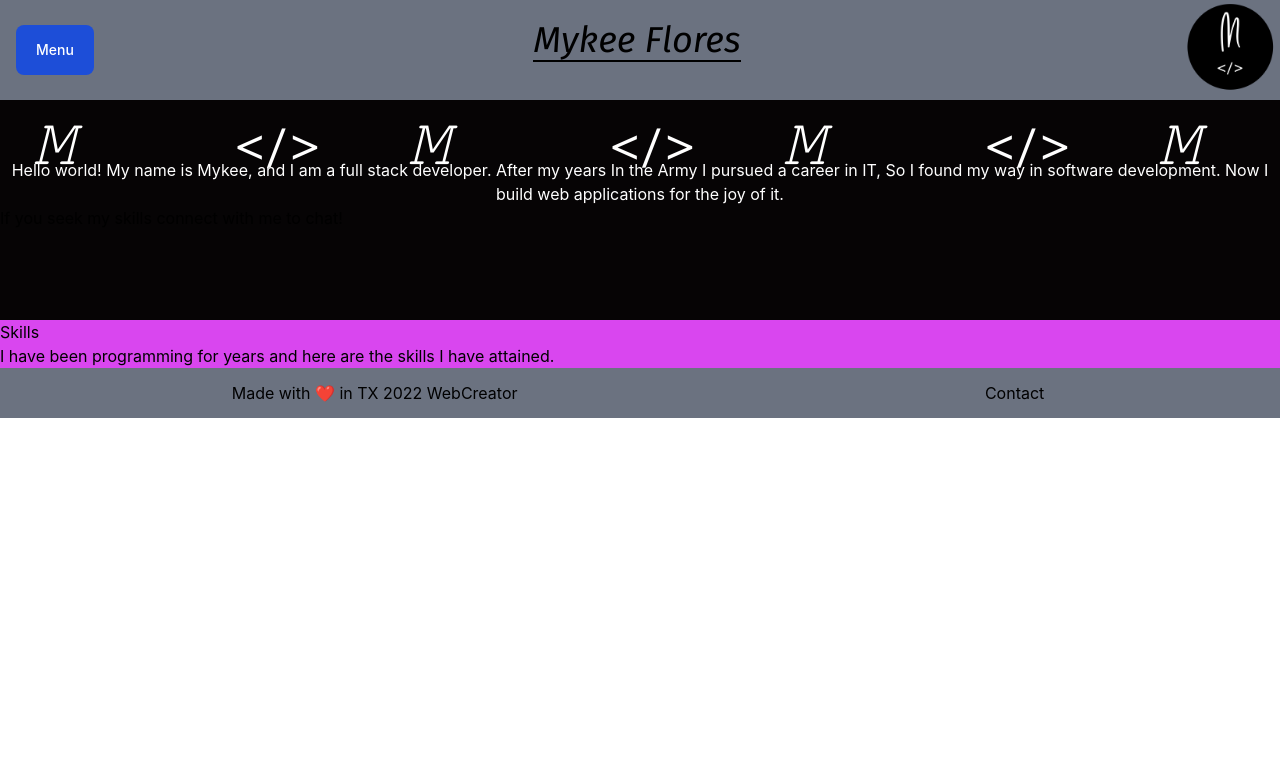
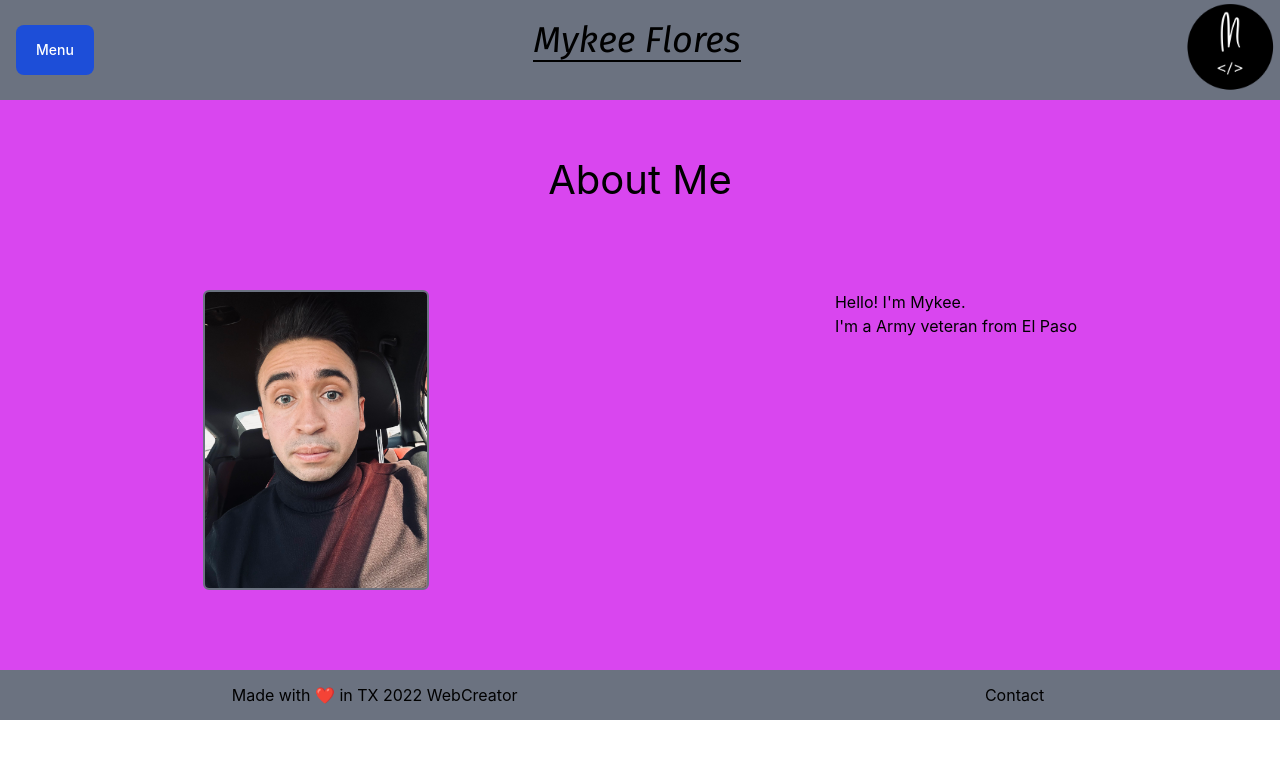
Before and after one commit to Mykee9900/MikePortfolio, a React (Create React App) app: page /about in a window 1280 px wide. Shown: the top 758 px of the page. Built offline with nearby package versions, Linux system fonts and the light colour scheme.

Commit message:
Saving changes to About

```diff
--- a/src/components/About.js
+++ b/src/components/About.js
@@ -1,16 +1,16 @@
 import React from "react";
+import aboutPhoto from "../media/aboutPhoto.jpg";
 
 const About = () => {
     return (
-        <div className="mt-[20px]">
-            <div className="bg-AboutBg bg-contain  top-[80px] z-1 h-[300px] w-full">
-                <h1 className="text-5xl text-center py-5 text-white">About Me</h1>
-                <p className="text-white pt-[50px] text-center">Hello world! My name is Mykee, and I am a full stack developer. After my years In the Army I pursued a career in IT, So I found my way in software development. Now I build web applications for the joy of it.</p>
-                <p>If you seek my skills connect with me to chat! </p>
-            </div>
-            <div>
-                <h3>Skills</h3>
-                <p>I have been programming for years and here are the skills I have attained.</p>
+        <div className="mt-[100px]">
+            <h1 className="pt-[50px] text-center text-[40px]">About Me</h1>
+            <div className="flex justify-around w-full my-[80px]">
+                <img className="h-[300px] border-2 border-gray-500 rounded-md " src={aboutPhoto} alt="Profile picture" />
+                <div>
+                    <h3>Hello! I'm Mykee.</h3>
+                    <p>I'm a Army veteran from El Paso</p>
+                </div>
             </div>
         </div>
     );
```
Also changed, not shown: src/media/aboutPhoto.jpg (added).
